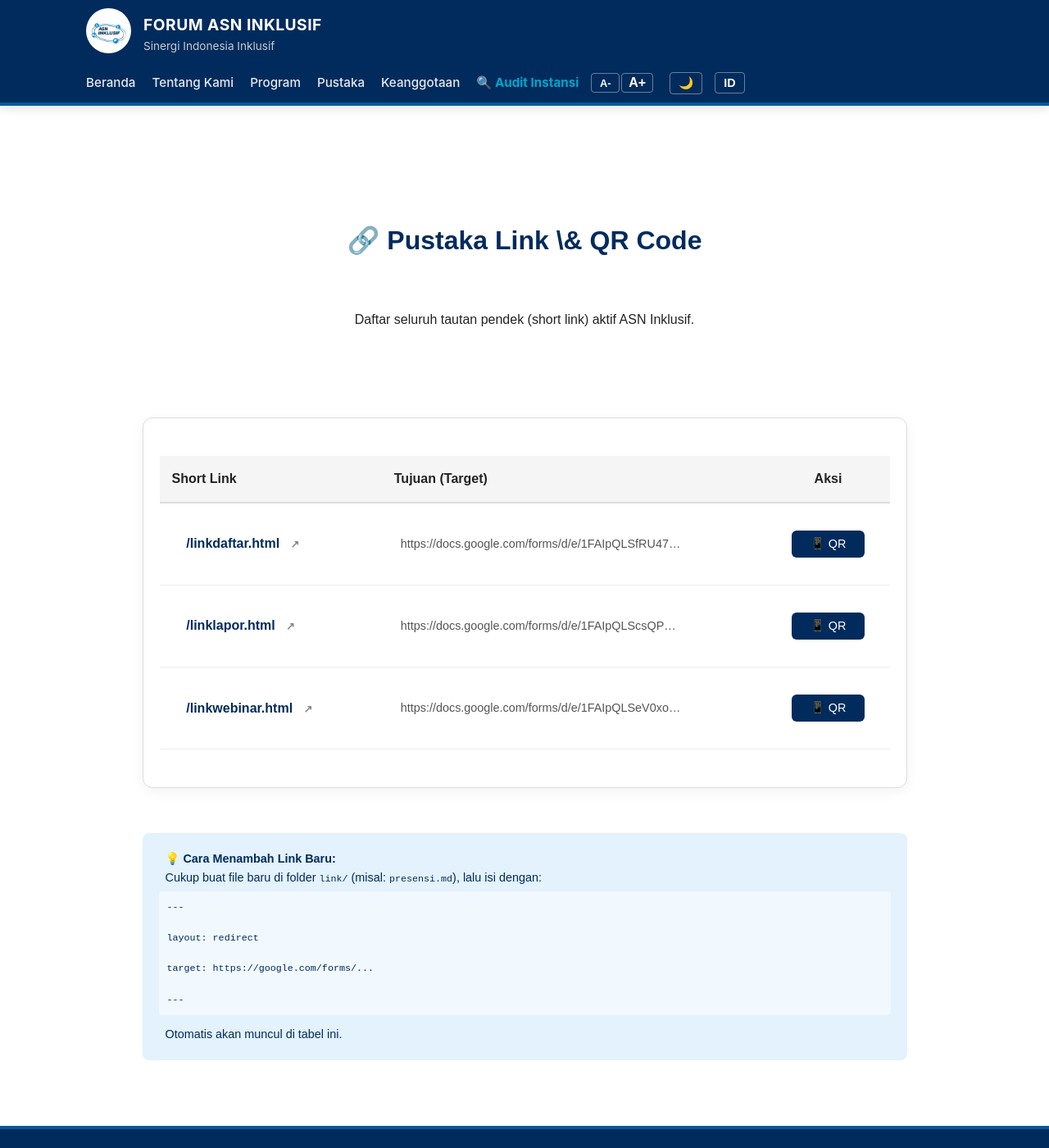
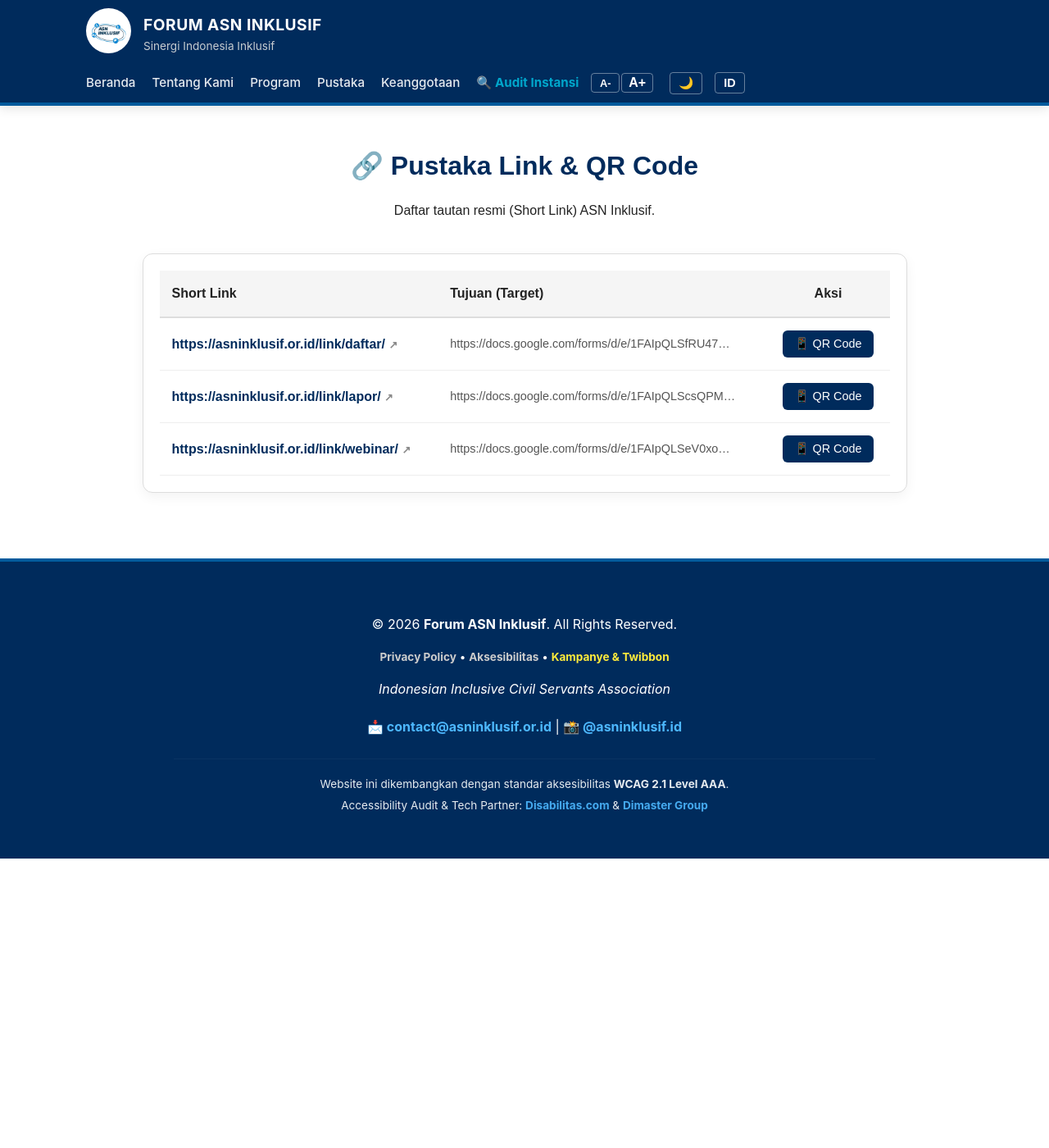
Before and after one commit to dimasmuharam/ASN-Inklusif, a Jekyll site: the page built from link/index.html, in a window 1280 px wide and 1400 px high. Shown: the whole window at 82% size. Built offline with Jekyll 4.4.1, drawn with Linux system fonts in a browser that asks for light colours.

Commit message:
Revamp link page with dynamic QR code generation
Refactored the link listing page to use a cleaner layout and improved URL handling. Replaced external QR code API with client-side QR code generation using qrcode.js, enabling instant QR display and download. Enhanced modal UI and download functionality for a better user experience.

```diff
--- a/link/index.html
+++ b/link/index.html
@@ -1,249 +1,149 @@
+---
+layout: default
+title: "Pustaka Short Link ASN Inklusif"
+permalink: /link/
 ---
 
-layout: default
-
-title: "Pustaka Short Link ASN Inklusif"
-
-permalink: /link/
-
----
-
-
+<script src="https://cdnjs.cloudflare.com/ajax/libs/qrcodejs/1.0.0/qrcode.min.js"></script>
 
 <div class="container" style="max-width: 1000px; margin: 40px auto; font-family: sans-serif;">
 
+  <div style="text-align: center; margin-bottom: 40px;">
+    <h1>🔗 Pustaka Link & QR Code</h1>
+    <p>Daftar tautan resmi (Short Link) ASN Inklusif.</p>
+  </div>
 
+  <div style="overflow-x: auto; background: #fff; padding: 20px; border-radius: 12px; box-shadow: 0 5px 15px rgba(0,0,0,0.05); border: 1px solid #ddd;">
+    <table style="width: 100%; border-collapse: collapse;">
+      <thead style="background: #f5f5f5; border-bottom: 2px solid #ddd;">
+        <tr>
+          <th style="padding: 15px; text-align: left;">Short Link</th>
+          <th style="padding: 15px; text-align: left;">Tujuan (Target)</th>
+          <th style="padding: 15px; text-align: center; width: 150px;">Aksi</th>
+        </tr>
+      </thead>
+      <tbody>
+        {% assign links = site.pages | where: "layout", "redirect" %}
 
-&nbsp; <div style="text-align: center; margin-bottom: 40px;">
+        {% for item in links %}
+        {% assign slug = item.name | remove: ".md" | remove: ".html" %}
+        {% assign clean_url = "https://asninklusif.or.id/link/" | append: slug | append: "/" %}
 
-&nbsp;   <h1>🔗 Pustaka Link \& QR Code</h1>
+        <tr style="border-bottom: 1px solid #eee;">
+          <td style="padding: 15px;">
+            <a href="{{ clean_url }}" target="_blank" style="font-weight: bold; color: #002b5c; text-decoration: none;">
+              {{ clean_url }}
+              <small style="font-size: 0.8em; color: #888;">↗</small>
+            </a>
+          </td>
 
-&nbsp;   <p>Daftar seluruh tautan pendek (short link) aktif ASN Inklusif.</p>
+          <td style="padding: 15px; font-size: 0.9em; color: #555;">
+            <div style="max-width: 350px; white-space: nowrap; overflow: hidden; text-overflow: ellipsis;" title="{{ item.target }}">
+              {{ item.target }}
+            </div>
+          </td>
 
-&nbsp; </div>
+          <td style="padding: 15px; text-align: center;">
+            <button onclick="bukaModalQR('{{ clean_url }}')"
+                    style="background: #002b5c; color: white; border: none; padding: 8px 15px; border-radius: 6px; cursor: pointer; font-size: 0.9em; display: inline-flex; align-items: center; gap: 5px;">
+              📱 QR Code
+            </button>
+          </td>
+        </tr>
+        {% endfor %}
 
-
-
-&nbsp; <div style="overflow-x: auto; background: #fff; padding: 20px; border-radius: 12px; box-shadow: 0 5px 15px rgba(0,0,0,0.05); border: 1px solid #ddd;">
-
-&nbsp;   <table style="width: 100%; border-collapse: collapse;">
-
-&nbsp;     <thead style="background: #f5f5f5; border-bottom: 2px solid #ddd;">
-
-&nbsp;       <tr>
-
-&nbsp;         <th style="padding: 15px; text-align: left;">Short Link</th>
-
-&nbsp;         <th style="padding: 15px; text-align: left;">Tujuan (Target)</th>
-
-&nbsp;         <th style="padding: 15px; text-align: center; width: 150px;">Aksi</th>
-
-&nbsp;       </tr>
-
-&nbsp;     </thead>
-
-&nbsp;     <tbody>
-
-&nbsp;       {% assign links = site.pages | where: "layout", "redirect" %}
-
-&nbsp;
-
-&nbsp;       {% for item in links %}
-
-&nbsp;       <tr style="border-bottom: 1px solid #eee;">
-
-&nbsp;         <td style="padding: 15px;">
-
-&nbsp;           <a href="{{ item.url | absolute\_url }}" target="\_blank" style="font-weight: bold; color: #002b5c; text-decoration: none;">
-
-&nbsp;             /link{{ item.url | remove: "/link/" | remove: "index.html" }}
-
-&nbsp;             <small style="font-size: 0.8em; color: #888;">↗</small>
-
-&nbsp;           </a>
-
-&nbsp;         </td>
-
-&nbsp;
-
-&nbsp;         <td style="padding: 15px; font-size: 0.9em; color: #555;">
-
-&nbsp;           <div style="max-width: 350px; white-space: nowrap; overflow: hidden; text-overflow: ellipsis;" title="{{ item.target }}">
-
-&nbsp;             {{ item.target }}
-
-&nbsp;           </div>
-
-&nbsp;         </td>
-
-
-
-&nbsp;         <td style="padding: 15px; text-align: center;">
-
-&nbsp;           <button onclick="lihatQR('{{ item.url | absolute\_url }}')"
-
-&nbsp;                   style="background: #002b5c; color: white; border: none; padding: 8px 15px; border-radius: 6px; cursor: pointer; font-size: 0.9em; display: inline-flex; align-items: center; gap: 5px;">
-
-&nbsp;             📱 QR
-
-&nbsp;           </button>
-
-&nbsp;         </td>
-
-&nbsp;       </tr>
-
-&nbsp;       {% endfor %}
-
-
-
-&nbsp;       {% if links.size == 0 %}
-
-&nbsp;       <tr>
-
-&nbsp;         <td colspan="3" style="text-align: center; padding: 30px; color: #666;">
-
-&nbsp;           Belum ada short link yang dibuat. Silakan buat file .md baru dengan layout: redirect.
-
-&nbsp;         </td>
-
-&nbsp;       </tr>
-
-&nbsp;       {% endif %}
-
-&nbsp;     </tbody>
-
-&nbsp;   </table>
-
-&nbsp; </div>
-
-
-
-&nbsp; <div style="margin-top: 30px; padding: 20px; background: #e3f2fd; border-radius: 8px; font-size: 0.9em; color: #002b5c;">
-
-&nbsp;   <strong>💡 Cara Menambah Link Baru:</strong><br>
-
-&nbsp;   Cukup buat file baru di folder <code>link/</code> (misal: <code>presensi.md</code>), lalu isi dengan:
-
-&nbsp;   <pre style="background: rgba(255,255,255,0.5); padding: 10px; border-radius: 4px; margin-top: 5px;">---
-
-layout: redirect
-
-target: https://google.com/forms/...
-
----</pre>
-
-&nbsp;   Otomatis akan muncul di tabel ini.
-
-&nbsp; </div>
-
-
+        {% if links.size == 0 %}
+        <tr>
+          <td colspan="3" style="text-align: center; padding: 30px; color: #666;">
+            Belum ada link yang tersedia.
+          </td>
+        </tr>
+        {% endif %}
+      </tbody>
+    </table>
+  </div>
 
 </div>
 
-
-
 <div id="qrModal" style="display: none; position: fixed; z-index: 1000; left: 0; top: 0; width: 100%; height: 100%; overflow: auto; background-color: rgba(0,0,0,0.8); backdrop-filter: blur(5px); align-items: center; justify-content: center;">
 
-&nbsp; <div style="background-color: #fefefe; margin: auto; padding: 30px; border: 1px solid #888; width: 90%; max-width: 400px; border-radius: 15px; text-align: center; position: relative;">
+  <div style="background-color: #fefefe; margin: auto; padding: 30px; border: 1px solid #888; width: 90%; max-width: 400px; border-radius: 15px; text-align: center; position: relative; box-shadow: 0 10px 25px rgba(0,0,0,0.5);">
 
-&nbsp;
+    <button onclick="tutupQR()" style="position: absolute; top: 10px; right: 15px; background: none; border: none; font-size: 24px; color: #555; cursor: pointer;">&times;</button>
 
-&nbsp;   <button onclick="tutupQR()" style="position: absolute; top: 10px; right: 15px; background: none; border: none; font-size: 24px; cursor: pointer;">\&times;</button>
+    <h3 style="margin-top: 0; color: #002b5c;">Scan / Download QR</h3>
 
-&nbsp;
+    <div id="qrCanvasArea" style="background: #fff; padding: 15px; border: 2px dashed #ddd; display: inline-block; border-radius: 8px; margin-bottom: 15px; min-height: 200px; display: flex; align-items: center; justify-content: center;">
+        </div>
 
-&nbsp;   <h3 style="margin-top: 0; color: #002b5c;">Scan QR Code</h3>
+    <div>
+        <input type="text" id="qrLinkText" readonly style="width: 100%; padding: 10px; border: 1px solid #ccc; border-radius: 5px; text-align: center; background: #f9f9f9; font-size: 0.85em; margin-bottom: 10px; color: #555;">
 
-&nbsp;
-
-&nbsp;   <div style="background: #fff; padding: 10px; border: 2px dashed #ddd; display: inline-block; border-radius: 8px; margin-bottom: 15px;">
-
-&nbsp;       <img id="qrImageDisplay" src="" alt="QR Code" style="width: 100%; max-width: 250px; height: auto; display: block;">
-
-&nbsp;   </div>
-
-&nbsp;
-
-&nbsp;   <div>
-
-&nbsp;       <input type="text" id="qrLinkText" readonly style="width: 100%; padding: 10px; border: 1px solid #ccc; border-radius: 5px; text-align: center; background: #f9f9f9; font-size: 0.9em; margin-bottom: 10px;">
-
-&nbsp;       <button onclick="downloadQR()" style="background: #002b5c; color: white; border: none; padding: 10px 20px; border-radius: 5px; cursor: pointer; font-weight: bold; width: 100%;">⬇️ Download QR</button>
-
-&nbsp;   </div>
-
-&nbsp; </div>
+        <button id="btnDownload" onclick="downloadQR()" style="background: #002b5c; color: white; border: none; padding: 12px 20px; border-radius: 6px; cursor: pointer; font-weight: bold; width: 100%; font-size: 1em;">
+            ⬇️ Download Gambar QR
+        </button>
+    </div>
+  </div>
 
 </div>
 
+<script>
+// Variabel global untuk menyimpan URL saat ini
+let currentQRUrl = "";
 
+function bukaModalQR(urlLengkap) {
+    const modal = document.getElementById("qrModal");
+    const qrArea = document.getElementById("qrCanvasArea");
+    const textInput = document.getElementById("qrLinkText");
 
-<script>
+    // 1. Bersihkan QR lama
+    qrArea.innerHTML = "";
+    currentQRUrl = urlLengkap;
+    textInput.value = urlLengkap;
 
-function lihatQR(urlLengkap) {
+    // 2. Generate QR Baru (Library qrcode.js)
+    // Ini membuat elemen <img> dengan format Base64 (Data URI)
+    new QRCode(qrArea, {
+        text: urlLengkap,
+        width: 250,
+        height: 250,
+        colorDark : "#000000",
+        colorLight : "#ffffff",
+        correctLevel : QRCode.CorrectLevel.H
+    });
 
-&nbsp;   // Pastikan URL absolute
-
-&nbsp;   if(urlLengkap.startsWith('/')) {
-
-&nbsp;       urlLengkap = window.location.origin + urlLengkap;
-
-&nbsp;   }
-
-
-
-&nbsp;   const modal = document.getElementById("qrModal");
-
-&nbsp;   const img = document.getElementById("qrImageDisplay");
-
-&nbsp;   const textInput = document.getElementById("qrLinkText");
-
-&nbsp;
-
-&nbsp;   // API Call ke QRServer (Gratis \& Stabil)
-
-&nbsp;   img.src = "https://api.qrserver.com/v1/create-qr-code/?size=500x500\&margin=10\&data=" + encodeURIComponent(urlLengkap);
-
-&nbsp;   textInput.value = urlLengkap;
-
-&nbsp;   modal.style.display = "flex";
-
+    // 3. Tampilkan Modal
+    modal.style.display = "flex";
 }
 
+function downloadQR() {
+    // Cari elemen gambar yang baru saja digenerate oleh library
+    const img = document.getElementById("qrCanvasArea").querySelector("img");
 
+    if (img && img.src) {
+        // Buat link download palsu
+        const link = document.createElement('a');
+        link.href = img.src; // Ini adalah Data URI (Base64), pasti bisa didownload
+        // Nama file diambil dari slug URL agar rapi
+        const filename = "QR-" + currentQRUrl.split('/').filter(Boolean).pop() + ".png";
+        link.download = filename;
 
-function tutupQR() { document.getElementById("qrModal").style.display = "none"; }
-
-window.onclick = function(e) { if (e.target == document.getElementById("qrModal")) tutupQR(); }
-
-
-
-async function downloadQR() {
-
-&nbsp;   const img = document.getElementById("qrImageDisplay");
-
-&nbsp;   try {
-
-&nbsp;       const image = await fetch(img.src);
-
-&nbsp;       const imageBlog = await image.blob();
-
-&nbsp;       const imageURL = URL.createObjectURL(imageBlog);
-
-&nbsp;       const link = document.createElement('a');
-
-&nbsp;       link.href = imageURL;
-
-&nbsp;       link.download = "QR\_Shortlink.png";
-
-&nbsp;       document.body.appendChild(link);
-
-&nbsp;       link.click();
-
-&nbsp;       document.body.removeChild(link);
-
-&nbsp;   } catch (e) { alert("Klik kanan pada gambar lalu pilih 'Save Image As' untuk menyimpan."); }
-
+        document.body.appendChild(link);
+        link.click();
+        document.body.removeChild(link);
+    } else {
+        alert("Tunggu sebentar, QR Code sedang dibuat...");
+    }
 }
 
+function tutupQR() {
+    document.getElementById("qrModal").style.display = "none";
+}
+
+// Tutup jika klik di luar area modal
+window.onclick = function(event) {
+    if (event.target == document.getElementById("qrModal")) {
+        tutupQR();
+    }
+}
 </script>
```
